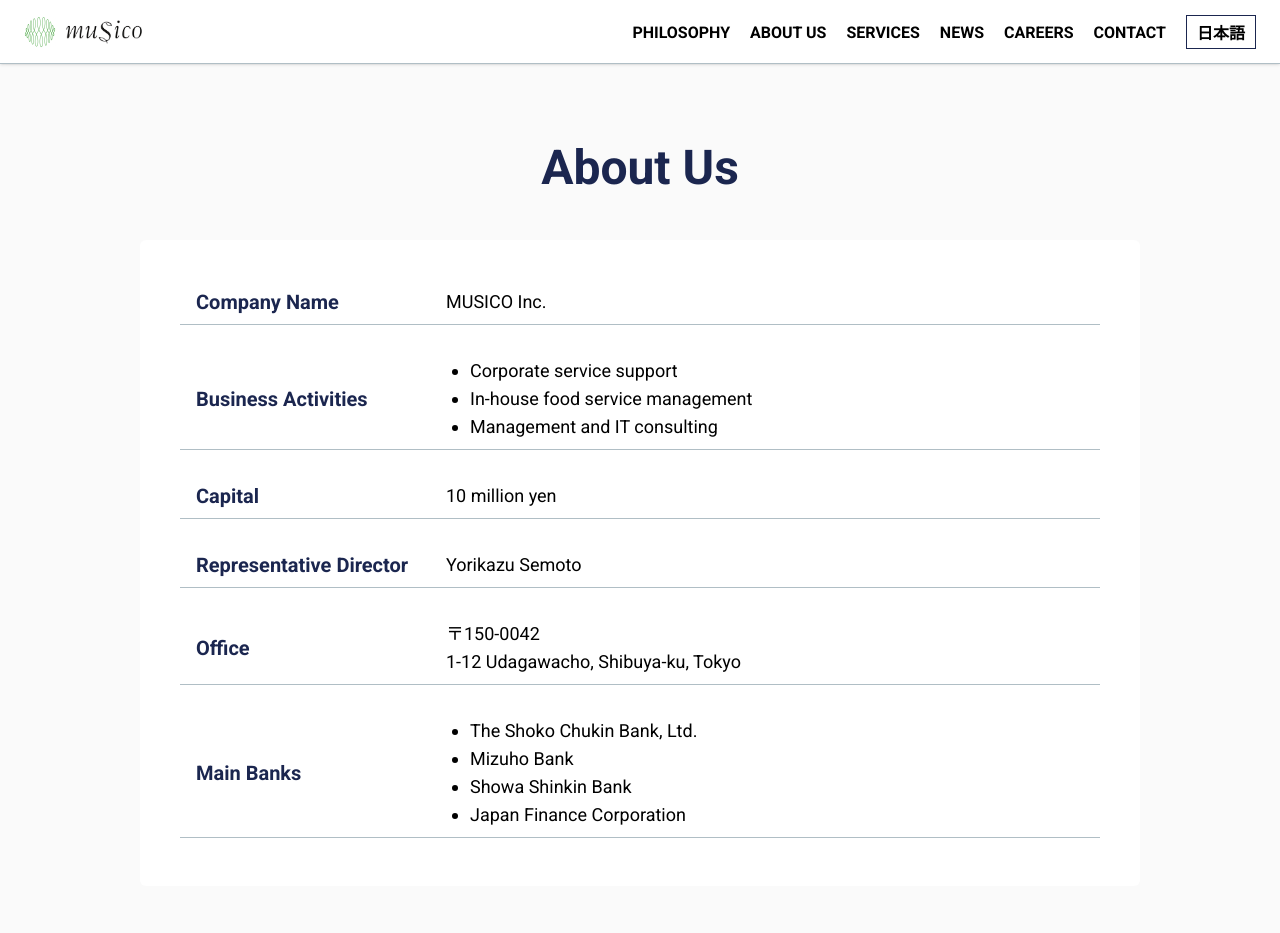
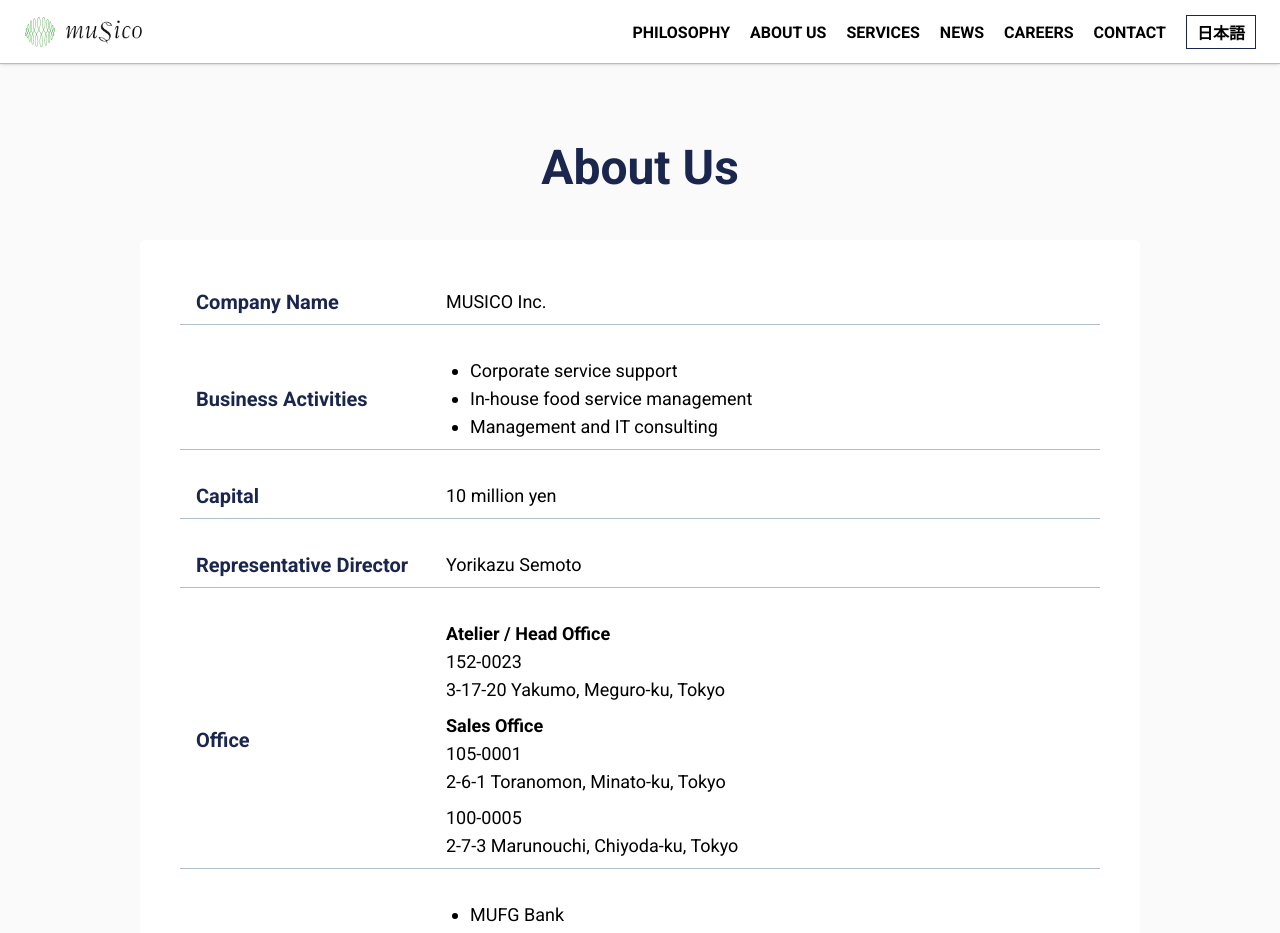
Before and after one commit to Inno-Musi/HP, a Next.js app: page /en/about in a window 1280 px wide. Shown: the top 933 px of the page. Built offline with nearby package versions, Linux system fonts and the light colour scheme.

Commit message:
fix overview

```diff
--- a/src/features/about/_assets/const/overviews.tsx
+++ b/src/features/about/_assets/const/overviews.tsx
@@ -28,9 +28,21 @@
   {
     label: 'オフィス',
     content: (
-      <div>
-        <p>〒150-0042</p>
-        <p>東京都渋谷区宇田川町１番１２</p>
+      <div className="space-y-2">
+        <div>
+          <p className="font-semibold">アトリエ／本店</p>
+          <p>〒152-0023</p>
+          <p>東京都目黒区八雲3-17-20</p>
+        </div>
+        <div>
+          <p className="font-semibold">営業所</p>
+          <p>〒105-0001</p>
+          <p>東京都港区虎ノ門2-6-1</p>
+        </div>
+        <div>
+          <p>〒100-0005</p>
+          <p>東京都千代田区丸の内2-7-3</p>
+        </div>
       </div>
     ),
   },
@@ -38,10 +50,10 @@
     label: '主要取引銀行',
     content: (
       <ul className="list-disc pl-6">
-        <li>商工中金</li>
-        <li>みずほ銀行</li>
+        <li>三菱UFJ銀行</li>
+        <li>商工組合中央金庫</li>
+        <li>きらぼし銀行</li>
         <li>昭和信用金庫</li>
-        <li>日本政策金融公庫</li>
       </ul>
     ),
   },
@@ -77,9 +89,21 @@
   {
     label: 'Office',
     content: (
-      <div>
-        <p>〒150-0042</p>
-        <p>1-12 Udagawacho, Shibuya-ku, Tokyo</p>
+      <div className="space-y-2">
+        <div>
+          <p className="font-semibold">Atelier / Head Office</p>
+          <p>152-0023</p>
+          <p>3-17-20 Yakumo, Meguro-ku, Tokyo</p>
+        </div>
+        <div>
+          <p className="font-semibold">Sales Office</p>
+          <p>105-0001</p>
+          <p>2-6-1 Toranomon, Minato-ku, Tokyo</p>
+        </div>
+        <div>
+          <p>100-0005</p>
+          <p>2-7-3 Marunouchi, Chiyoda-ku, Tokyo</p>
+        </div>
       </div>
     ),
   },
@@ -87,10 +111,10 @@
     label: 'Main Banks',
     content: (
       <ul className="list-disc pl-6">
-        <li>The Shoko Chukin Bank, Ltd.</li>
-        <li>Mizuho Bank</li>
+        <li>MUFG Bank</li>
+        <li>The Shoko Chukin Bank</li>
+        <li>Kiraboshi Bank</li>
         <li>Showa Shinkin Bank</li>
-        <li>Japan Finance Corporation</li>
       </ul>
     ),
   },
```
